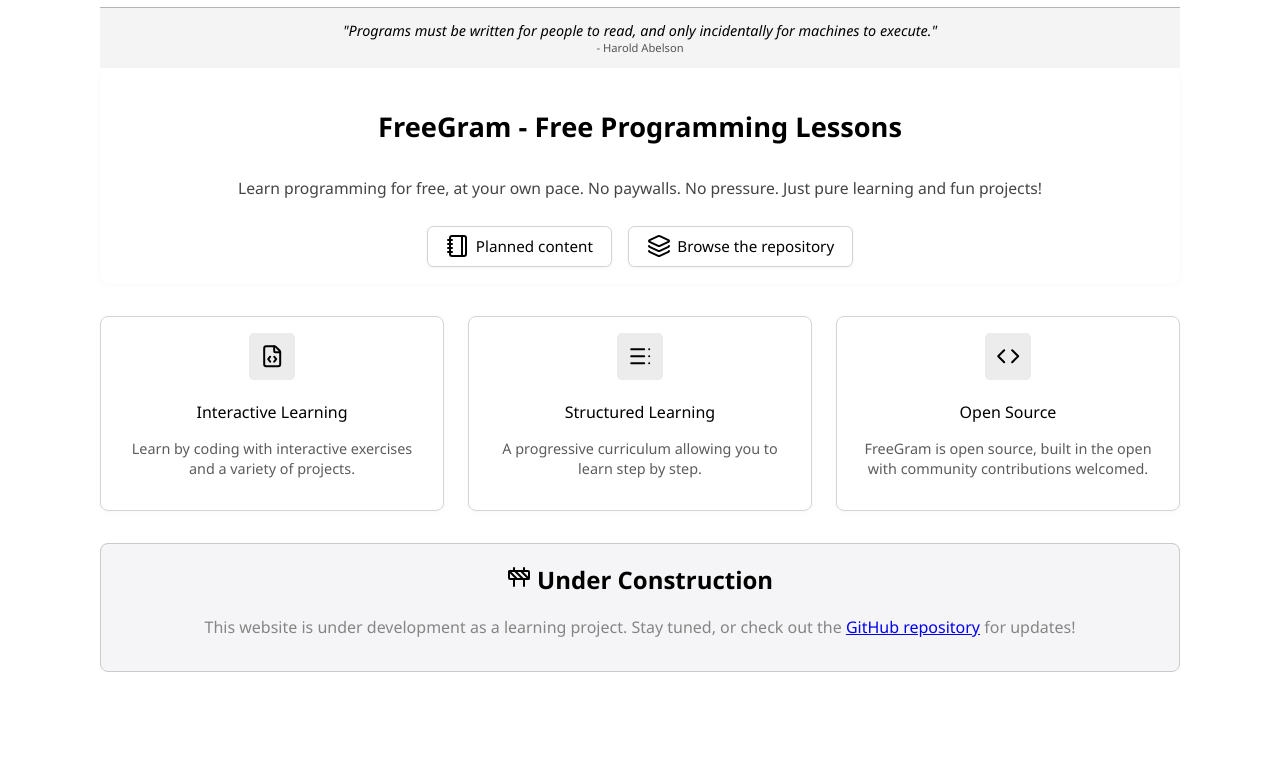
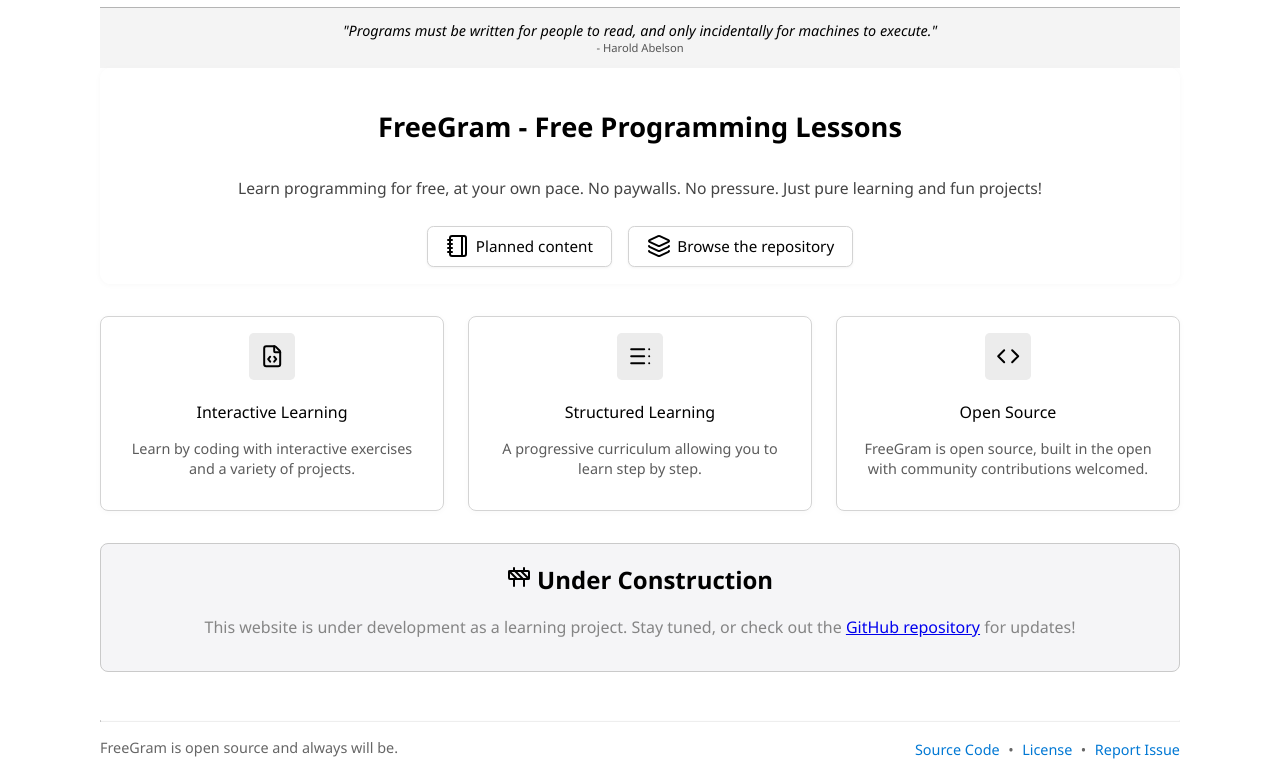
Before and after one commit to AnBasement/FreeGram, a website: page src/pages/index.html in a window 1280 px wide. Shown: the part 47-807 px from the top of the page. Drawn offline with nearby package versions, Linux system fonts and the light colour scheme.

Commit message:
Adding footer

```diff
--- a/src/pages/index.html
+++ b/src/pages/index.html
@@ -70,6 +70,18 @@
             <h2><i data-lucide="construction" id="construction-icon"></i> Under Construction</h2>
             <p>This website is under development as a learning project. Stay tuned, or check out the <a href="https://github.com/AnBasement/FreeGram">GitHub repository</a> for updates!</p>
         </section>
+        <div class="spacer"></div>
+        <hr class="footer-separator">
+        <footer>
+            <div class="footer-content">
+                <p>FreeGram is open source and always will be.</p>
+                <div class="footer-links">
+                    <a href="https://github.com/AnBasement/FreeGram">Source Code</a>
+                    <a href="https://github.com/AnBasement/FreeGram/blob/main/LICENSE">License</a>
+                    <a href="https://github.com/AnBasement/FreeGram/issues/new?template=contact.yml">Report Issue</a>
+                </div>
+            </div>
+        </footer>
         <script src="../scripts/script.js"></script>
         <script>
             lucide.createIcons();
--- a/src/styles/styles.css
+++ b/src/styles/styles.css
@@ -289,6 +289,36 @@
     line-height: 1.4;
 }
 
+.footer-separator {
+    border-top: 1px solid #fdfdfd;
+    margin: 1rem 0 1rem 0;
+}
+
+.footer-content {
+    display: flex;
+    justify-content: space-between;
+}
+
+.footer-content p {
+    font-size: 0.9rem;
+    color: #666;
+    margin: 0;
+    text-align: left;
+}
+
+.footer-content a {
+    color: #0078d4;
+    text-decoration: none;
+    text-align: right;
+    font-size: 0.9rem;
+}
+
+.footer-content a:not(:last-child)::after {
+    content: " • ";
+    color: #666;
+    margin: 0 0.3rem;
+}
+
 @media (min-width: 600px) {
     .hero h1 {
         font-size: 1.7rem;
```
